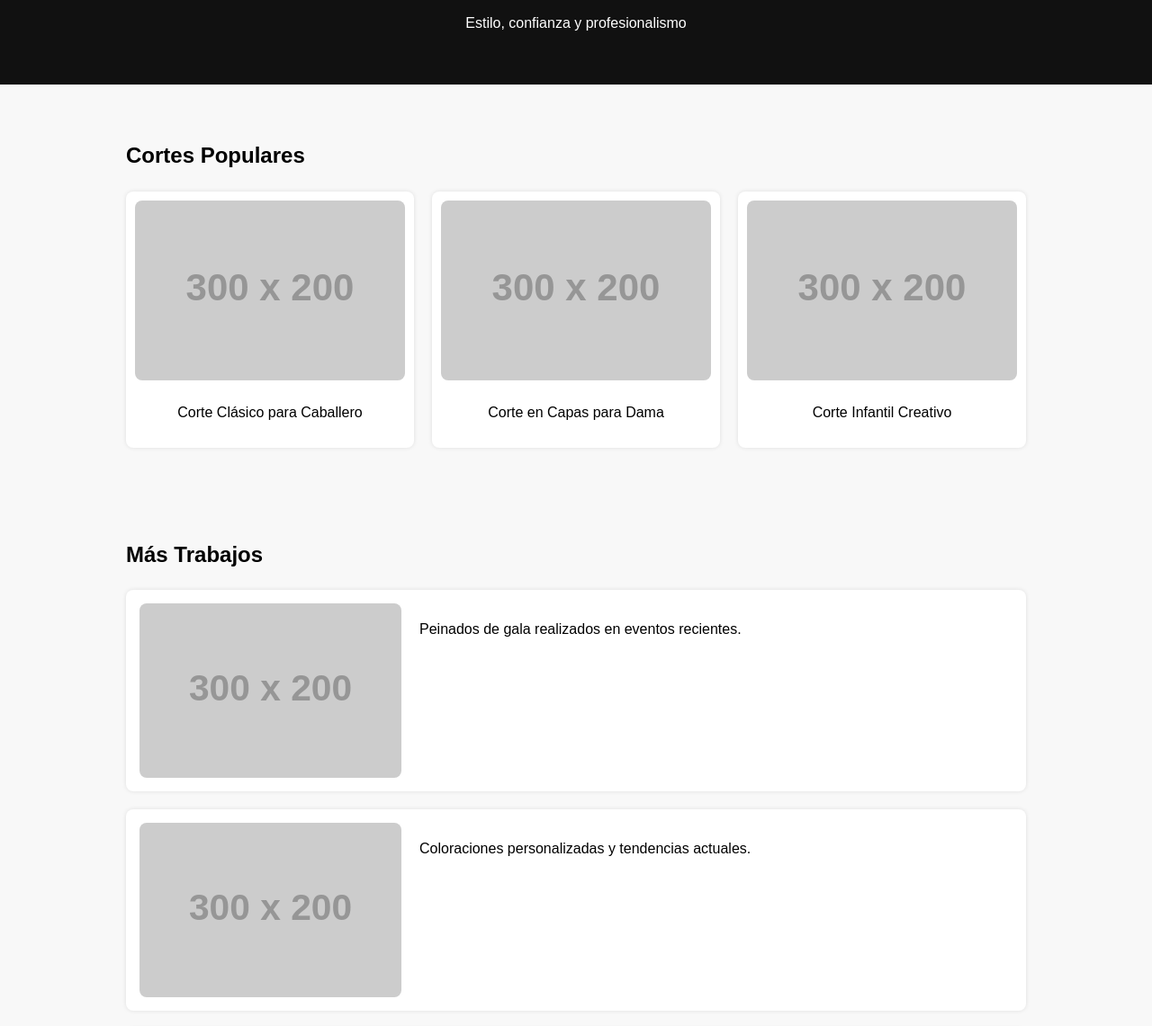
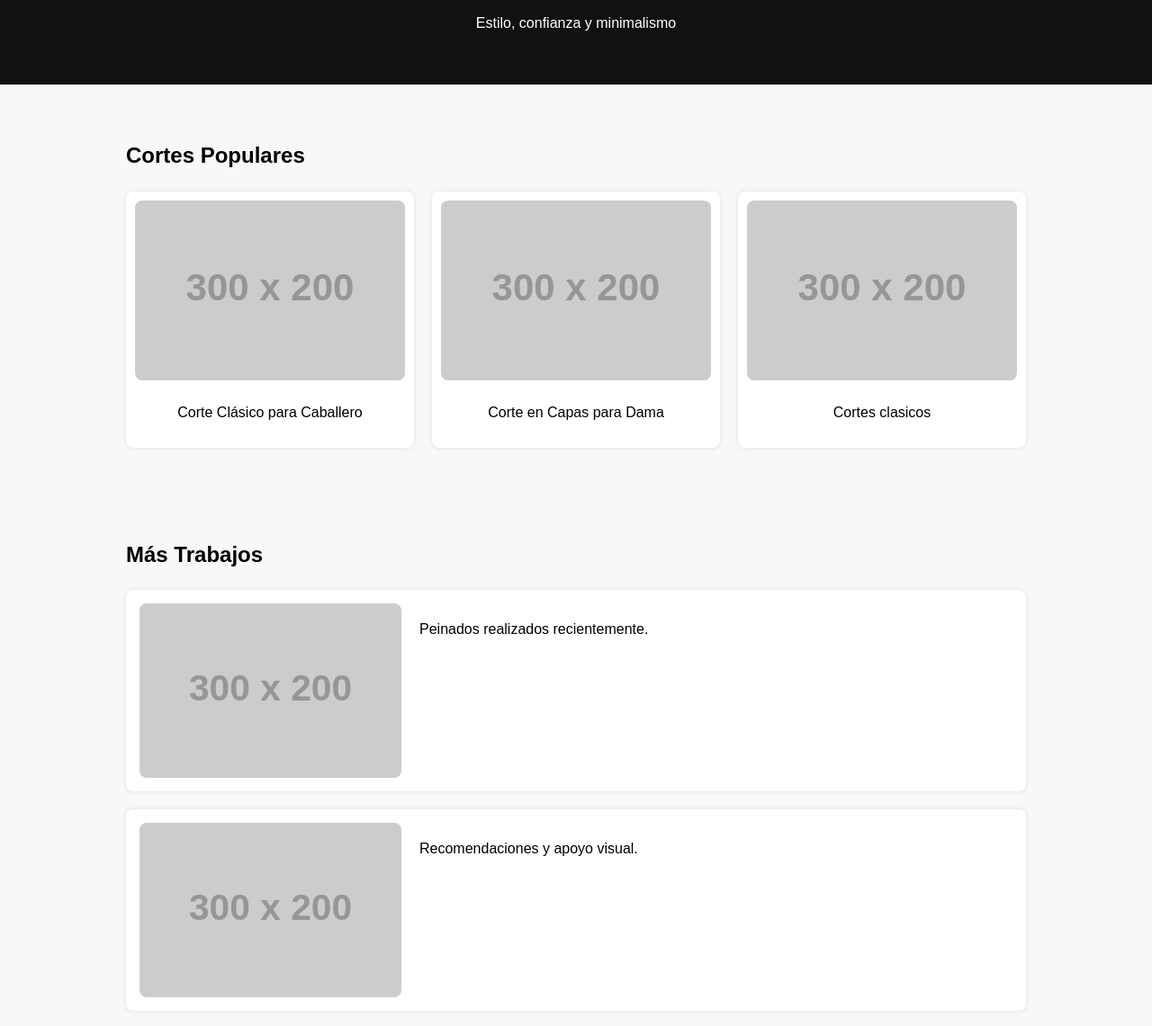
Before and after one commit to srcaballero32-byte/Pagina-sal-n, a plain HTML site: page index.html in a window 1280 px wide. Shown: the part 120-1261 px from the top of the page at 90% size. Drawn offline with Linux system fonts and the light colour scheme; placeholder pictures from the web are drawn by us.

Commit message:
Update index.html

```diff
--- a/index.html
+++ b/index.html
@@ -91,7 +91,7 @@
 
   <header>
     <h1>Salón de Belleza Elegante</h1>
-    <p>Estilo, confianza y profesionalismo</p>
+    <p>Estilo, confianza y minimalismo</p>
   </header>
 
   <section id="principal">
@@ -107,7 +107,7 @@
       </div>
       <div class="corte">
         <img src="https://via.placeholder.com/300x200" alt="Corte 3">
-        <p>Corte Infantil Creativo</p>
+        <p>Cortes clasicos</p>
       </div>
     </div>
   </section>
@@ -117,11 +117,11 @@
     <div class="mas-trabajos">
       <div class="mas-trabajo">
         <img src="https://via.placeholder.com/300x200" alt="Trabajo 1">
-        <p>Peinados de gala realizados en eventos recientes.</p>
+        <p>Peinados realizados recientemente.</p>
       </div>
       <div class="mas-trabajo">
         <img src="https://via.placeholder.com/300x200" alt="Trabajo 2">
-        <p>Coloraciones personalizadas y tendencias actuales.</p>
+        <p>Recomendaciones y apoyo visual.</p>
       </div>
       <div class="mas-trabajo">
         <img src="https://via.placeholder.com/300x200" alt="Trabajo 3">
```
